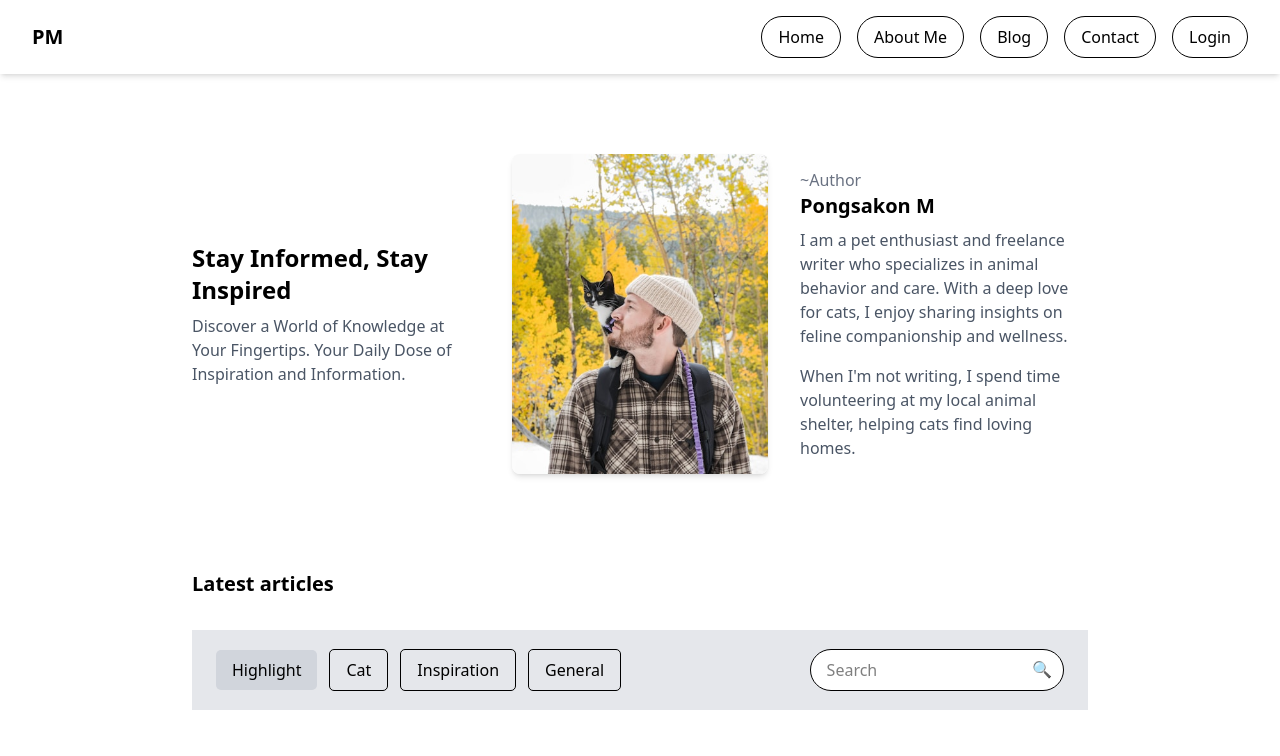
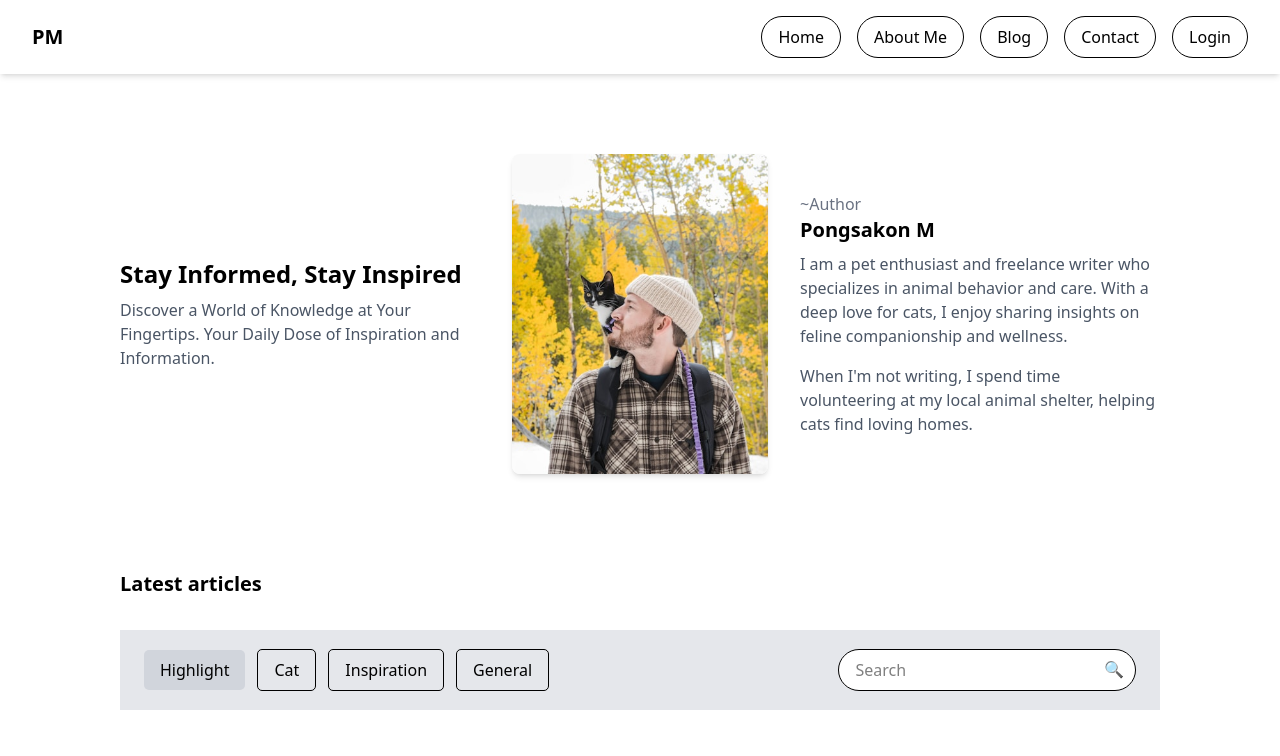
Before and after one commit to Charlee2543/charlee-blog-project, a React (Vite) app: page / in a window 1280 px wide. Shown: the top 756 px of the page. Built offline with nearby package versions, Linux system fonts and the light colour scheme.

Commit message:
style:edit flex blog aboutMe

```diff
--- a/src/App.jsx
+++ b/src/App.jsx
@@ -3,11 +3,11 @@ import HeroSection from "./component/HeroSection";
 import BlogProject from "./component/BlogProject";
 function App() {
 	return (
-		<>
+		<div className=" flex flex-col items-center">
 			<NavBar />
 			<HeroSection />
 			<BlogProject />
-		</>
+		</div>
 	);
 }
 
--- a/src/component/BlogProject.jsx
+++ b/src/component/BlogProject.jsx
@@ -1,7 +1,7 @@
 import Blog from "./Blog";
 const BlogProject = () => {
 	return (
-		<section className="max-w-4xl mx-auto mt-12">
+		<section className="max-w-[1440px] mx-[120px] mt-12 ">
 			<h3 className="text-xl font-bold">Latest articles</h3>
 			<div className="h-[80px] p-6 mt-[32px] mb-[48px]  flex justify-between items-center bg-gray-200">
 				<div className="flex items-center gap-3 ">
--- a/src/component/HeroSection.jsx
+++ b/src/component/HeroSection.jsx
@@ -2,7 +2,7 @@ import AboutMe from "./AboutMe";
 
 const HeroSection = () => {
 	return (
-		<main className="max-w-4xl mx-auto py-12 text-center">
+		<main className="max-w-[1440px] mx-[120px] py-12 text-center">
 			{/* <h2 className="text-3xl font-bold">Blog Pongsakon Meichom</h2> */}
 			<AboutMe />
 		</main>
--- a/src/component/Navbar.jsx
+++ b/src/component/Navbar.jsx
@@ -2,7 +2,7 @@ import Button from "./common/Button";
 
 const NavBar = () => {
 	return (
-		<header className="bg-white shadow-md py-4 px-8 flex justify-between items-center">
+		<header className="bg-white shadow-md py-4 px-8 flex justify-between items-center w-full">
 			<a href="#" className="text-xl font-bold">
 				PM
 			</a>
```
